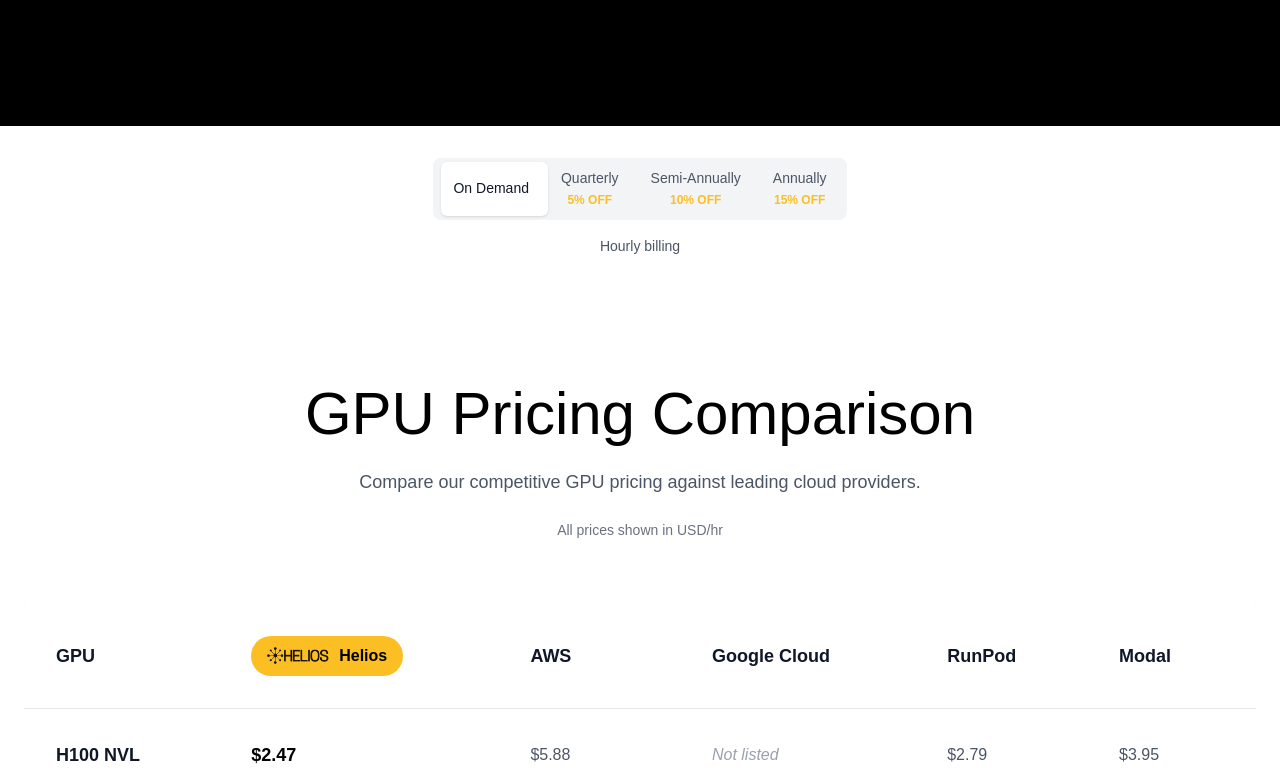
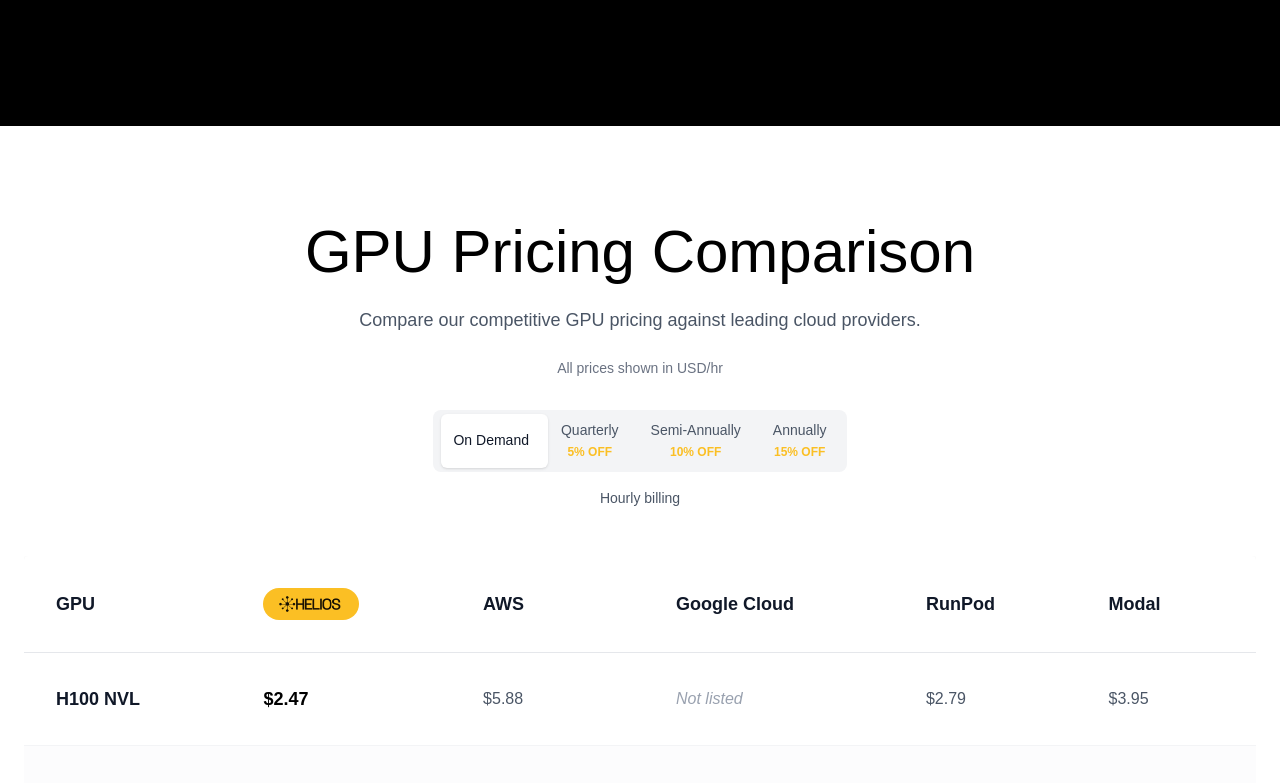
Before and after one commit to HeliosEnergy/helios-website, a Next.js app: page /gpu-pricing in a window 1280 px wide. Shown: the part 568-1351 px from the top of the page. Built offline with nearby package versions, Linux system fonts and the light colour scheme; a web font is replaced by a local one.

Commit message:
pricing table fixes

```diff
--- a/src/app/components/ui/PricingTable.tsx
+++ b/src/app/components/ui/PricingTable.tsx
@@ -3,6 +3,7 @@
 import React from 'react';
 import Logo from './Logo';
 import { PricingPlan } from './PricingPlanTabs';
+import PricingPlanTabs from './PricingPlanTabs';
 
 interface PricingData {
   gpu: string;
@@ -15,6 +16,7 @@
 
 interface PricingTableProps {
   selectedPlan?: PricingPlan;
+  onPlanChange?: (plan: PricingPlan) => void;
 }
 
 const pricingData: PricingData[] = [
@@ -60,7 +62,7 @@
   }
 ];
 
-const PricingTable: React.FC<PricingTableProps> = ({ selectedPlan }) => {
+const PricingTable: React.FC<PricingTableProps> = ({ selectedPlan, onPlanChange }) => {
   // Calculate discounted price helper
   const calculateDiscountedPrice = (originalPrice: string, discountPercent: number): string => {
     const price = parseFloat(originalPrice);
@@ -80,7 +82,7 @@
     <div className="w-full bg-white py-16 md:py-24">
       <div className="max-w-7xl mx-auto px-4 sm:px-6">
         {/* Section Header */}
-        <div className="mb-16 text-center">
+        <div className="mb-8 text-center">
           <h1 className="text-4xl md:text-5xl lg:text-6xl font-normal text-black mb-6">
             GPU Pricing Comparison
           </h1>
@@ -92,6 +94,16 @@
           </div>
         </div>
 
+        {/* Pricing Plan Tabs */}
+        {selectedPlan && onPlanChange && (
+          <div className="flex justify-center mb-12">
+            <PricingPlanTabs
+              selectedPlan={selectedPlan}
+              onPlanChange={onPlanChange}
+            />
+          </div>
+        )}
+
         {/* Pricing Table */}
         <div className="overflow-x-auto">
           <table className="w-full border-collapse bg-white rounded-sm shadow-sm">
@@ -101,18 +113,17 @@
                   GPU
                 </th>
                 <th className="text-left py-8 px-8">
-                  <div className="flex items-center space-x-3">
-                    <div className="bg-[#fbbf24] text-black px-4 py-2 rounded-full flex items-center space-x-2">
+                  <div className="relative flex items-center">
+                    <div className="bg-[#fbbf24] text-black px-4 py-2 rounded-full flex items-center">
                       <Logo
                         shouldInvert={true}
                         height={20}
                         linkToHome={false}
                         className="opacity-90"
                       />
-                      <span className="font-bold">Helios</span>
                     </div>
                     {selectedPlan && selectedPlan.discount > 0 && (
-                      <div className="bg-green-100 text-green-800 px-2 py-1 rounded-md text-xs font-semibold">
+                      <div className="absolute -top-1 -right-2 bg-green-100 text-green-800 px-2 py-1 rounded-md text-xs font-semibold z-10 shadow-sm">
                         {selectedPlan.badge}
                       </div>
                     )}
--- a/src/app/gpu-pricing/page.tsx
+++ b/src/app/gpu-pricing/page.tsx
@@ -5,7 +5,7 @@
 import Footer from '../components/layout/Footer';
 import GPUPricingHero from '../components/gpu-pricing/GPUPricingHero';
 import PricingTable from '../components/ui/PricingTable';
-import PricingPlanTabs, { PRICING_PLANS } from '../components/ui/PricingPlanTabs';
+import { PRICING_PLANS } from '../components/ui/PricingPlanTabs';
 import GPUSelectionSection from '../components/gpu-selection/GPUSelectionSection';
 
 export default function GPUPricingPage() {
@@ -18,18 +18,11 @@
         {/* Hero Section */}
         <GPUPricingHero />
 
-        {/* Pricing Plan Tabs Section */}
-        <div className="w-full bg-white py-8">
-          <div className="max-w-7xl mx-auto px-4 sm:px-6 flex justify-center">
-            <PricingPlanTabs
-              selectedPlan={selectedPlan}
-              onPlanChange={setSelectedPlan}
-            />
-          </div>
-        </div>
-
-        {/* Pricing Table Section */}
-        <PricingTable selectedPlan={selectedPlan} />
+        {/* Pricing Table Section with integrated tabs */}
+        <PricingTable
+          selectedPlan={selectedPlan}
+          onPlanChange={setSelectedPlan}
+        />
 
         {/* GPU Selection Section */}
         <GPUSelectionSection />
```
